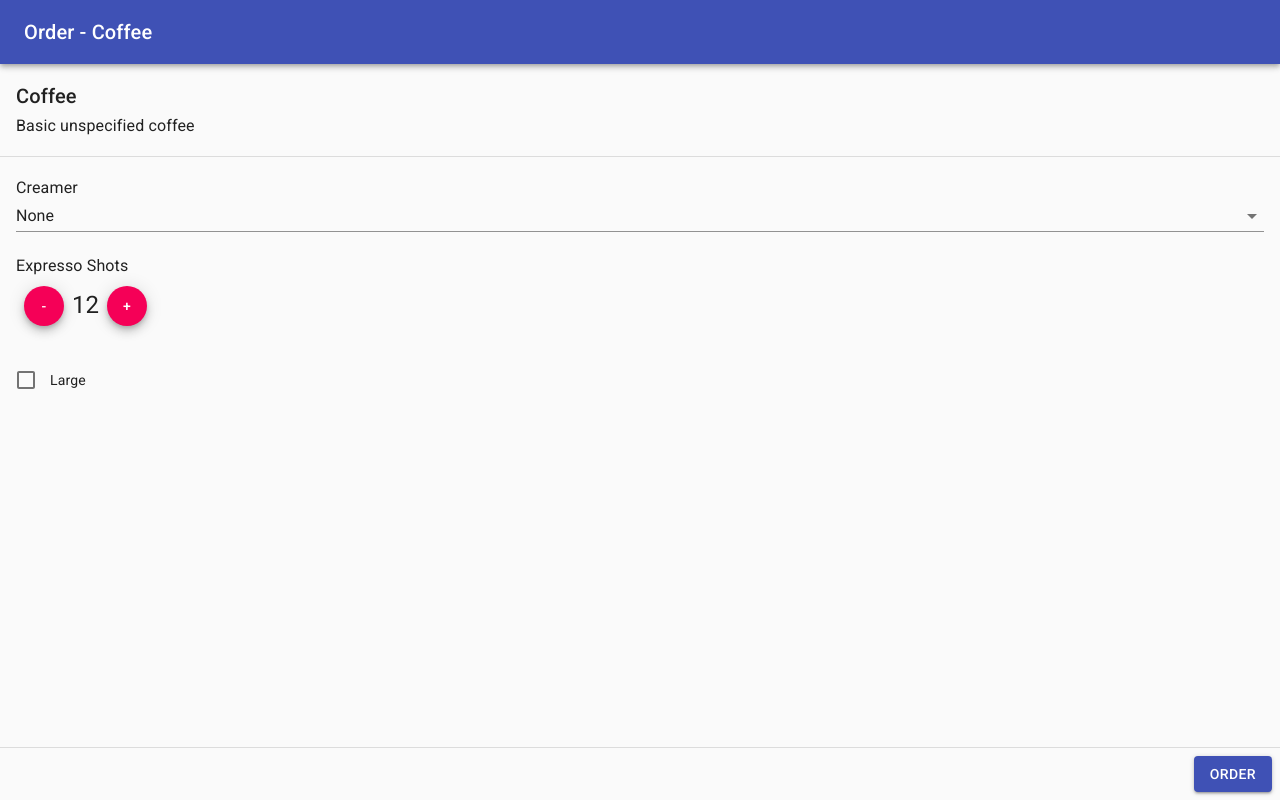
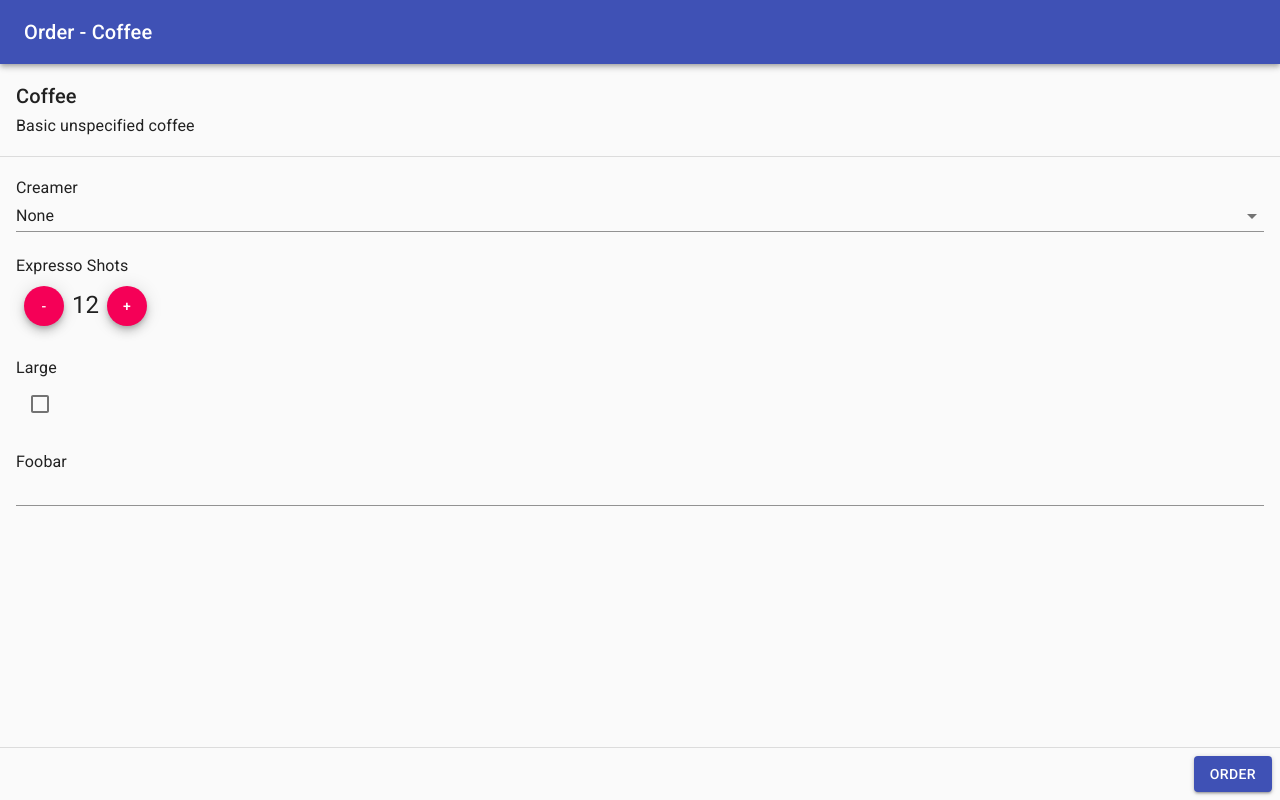
Before and after one commit to RoboPhred/quick-coffee, a React app in the folder packages/coffee-frontend/: page /order-item/coffee in a window 1280 px wide. Built offline with nearby package versions, Linux system fonts and the light colour scheme.

Commit message:
More consistent field names

```diff
--- a/packages/coffee-frontend/src/pages/OrderForm/components/BooleanOption.tsx
+++ b/packages/coffee-frontend/src/pages/OrderForm/components/BooleanOption.tsx
@@ -1,7 +1,7 @@
 import * as React from "react";
 
 import Checkbox from "@material-ui/core/Checkbox";
-import FormControlLabel from "@material-ui/core/FormControlLabel";
+import Typography from "@material-ui/core/Typography";
 
 import { BooleanItemOption } from "@/services/inventory/types";
 
@@ -13,10 +13,11 @@ export interface BooleanOptionProps {
 type Props = BooleanOptionProps;
 
 const BooleanOption: React.SFC<Props> = ({ className, option }) => (
-  <FormControlLabel
-    className={className}
-    control={<Checkbox defaultChecked={option.default} />}
-    label={option.name}
-  />
+  <div className={className}>
+    <Typography component="span" variant="body1">
+      {option.name}
+    </Typography>
+    <Checkbox defaultChecked={option.default} />
+  </div>
 );
 export default BooleanOption;
--- a/packages/coffee-frontend/src/pages/OrderForm/components/TextOption.tsx
+++ b/packages/coffee-frontend/src/pages/OrderForm/components/TextOption.tsx
@@ -1,21 +1,34 @@
 import * as React from "react";
 
+import Typography from "@material-ui/core/Typography";
 import Input from "@material-ui/core/Input";
 
 import { TextItemOption } from "@/services/inventory/types";
+import { createStyles, withStyles } from "@material-ui/core/styles";
 
 export interface TextOptionProps {
   className?: string;
   option: TextItemOption;
 }
 
-type Props = TextOptionProps;
+const styles = createStyles({
+  input: {
+    width: "100%"
+  }
+});
 
-const TextOption: React.SFC<Props> = ({ className, option }) => (
-  <Input
-    className={className}
-    defaultValue={option.default}
-    placeholder={option.placeholder}
-  />
+type Props = TextOptionProps & StyleProps<typeof styles>;
+
+const TextOption: React.SFC<Props> = ({ className, classes, option }) => (
+  <div className={className}>
+    <Typography component="span" variant="body1">
+      {option.name}
+    </Typography>
+    <Input
+      className={classes.input}
+      defaultValue={option.default}
+      placeholder={option.placeholder}
+    />
+  </div>
 );
-export default TextOption;
+export default withStyles(styles)(TextOption);
--- a/packages/coffee-frontend/src/services/inventory/api.ts
+++ b/packages/coffee-frontend/src/services/inventory/api.ts
@@ -18,7 +18,6 @@ export async function getInventory(): Promise<InventoryItem[]> {
         {
           name: "Creamer",
           type: "select",
-          required: true,
           choices: ["None", "Hazelnut", "French Vanilla"],
           default: "None"
         },
@@ -30,6 +29,10 @@ export async function getInventory(): Promise<InventoryItem[]> {
         {
           name: "Large",
           type: "boolean"
+        },
+        {
+          name: "Foobar",
+          type: "text"
         }
       ]
     },
--- a/packages/coffee-frontend/src/services/inventory/types.ts
+++ b/packages/coffee-frontend/src/services/inventory/types.ts
@@ -8,7 +8,6 @@ export interface InventoryItem {
 export interface ItemOptionBase {
   name: string;
   type: string;
-  required?: boolean;
   description?: string;
 }
 export interface SelectionItemOption extends ItemOptionBase {
```
